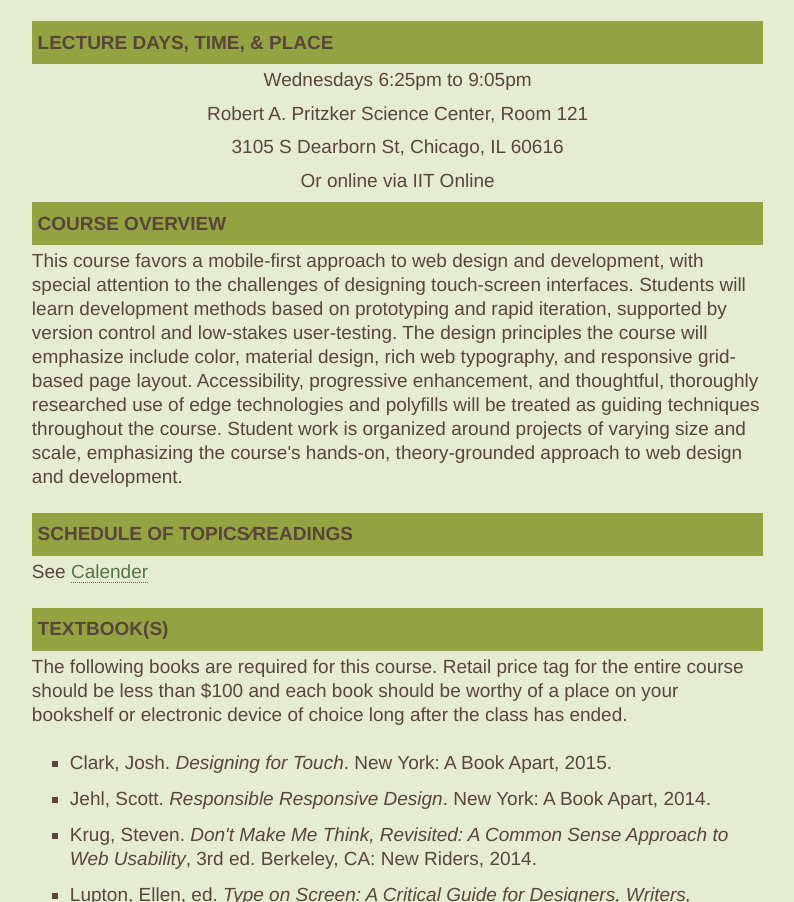
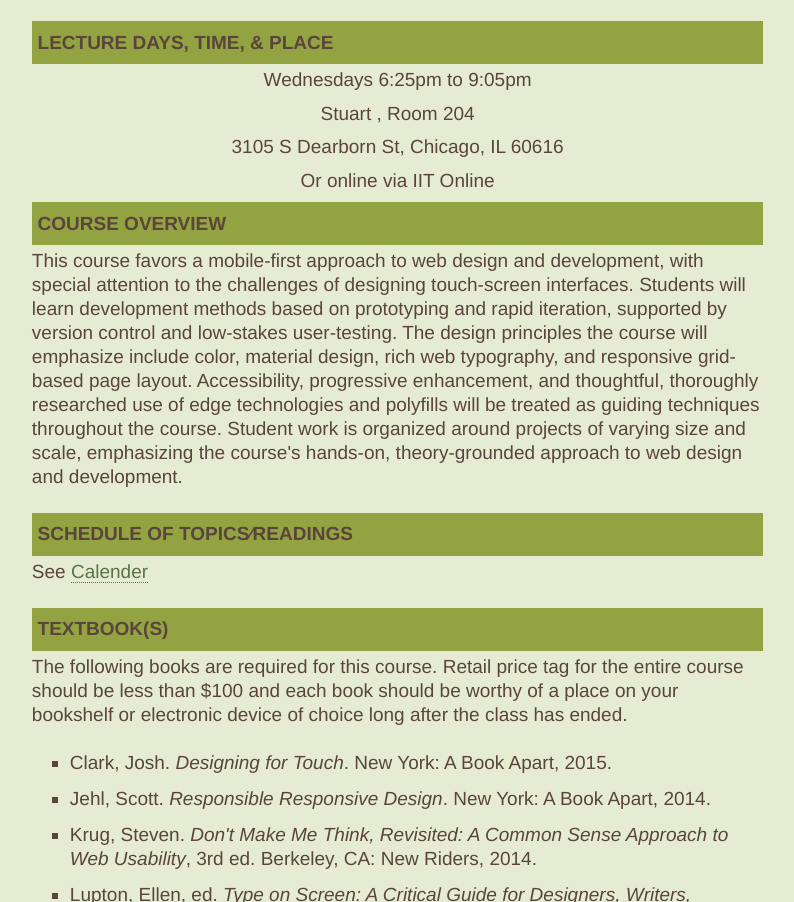
Before and after one commit to dkriegls/itmd-362-spring2019, a plain HTML site: page syllabus.html in a window 1280 px wide. Shown: the part 1506-2408 px from the top of the page, without its empty margins (151-945 px from the left). Drawn offline with Linux system fonts and the light colour scheme.

Commit message:
location change

```diff
--- a/syllabus.html
+++ b/syllabus.html
@@ -69,7 +69,7 @@
         <section id="location">
           <h3>Lecture Days, Time, &amp; Place</h3>
           <p>Wednesdays 6:25pm to 9:05pm</p>
-          <p>Robert A. Pritzker Science Center, Room 121</p>
+          <p>Stuart , Room 204</p>
           <p>3105 S Dearborn St, Chicago, IL 60616</p>
           <p>Or online via IIT Online</p>
         </section>
```
